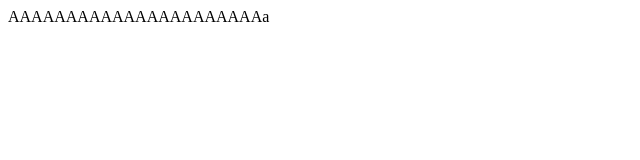
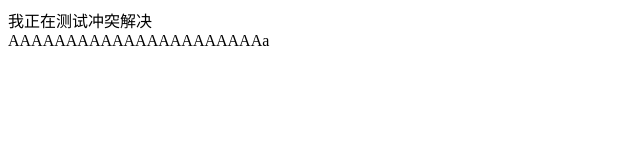
Before and after one commit to Z-turnDai/testdemo, a plain HTML site: page index.html in a window 1280 px wide. Shown: the whole page, without its empty margins (0-640 px from the left). Drawn offline with Linux system fonts and the light colour scheme.

Commit message:
working分支修改代码

```diff
--- a/index.html
+++ b/index.html
@@ -5,7 +5,7 @@
     <title>Title</title>
 </head>
 <body>
-
+<div>我正在测试冲突解决</div>
 <div>AAAAAAAAAAAAAAAAAAAAAAa</div>
 <div></div>
 <div></div>
```
